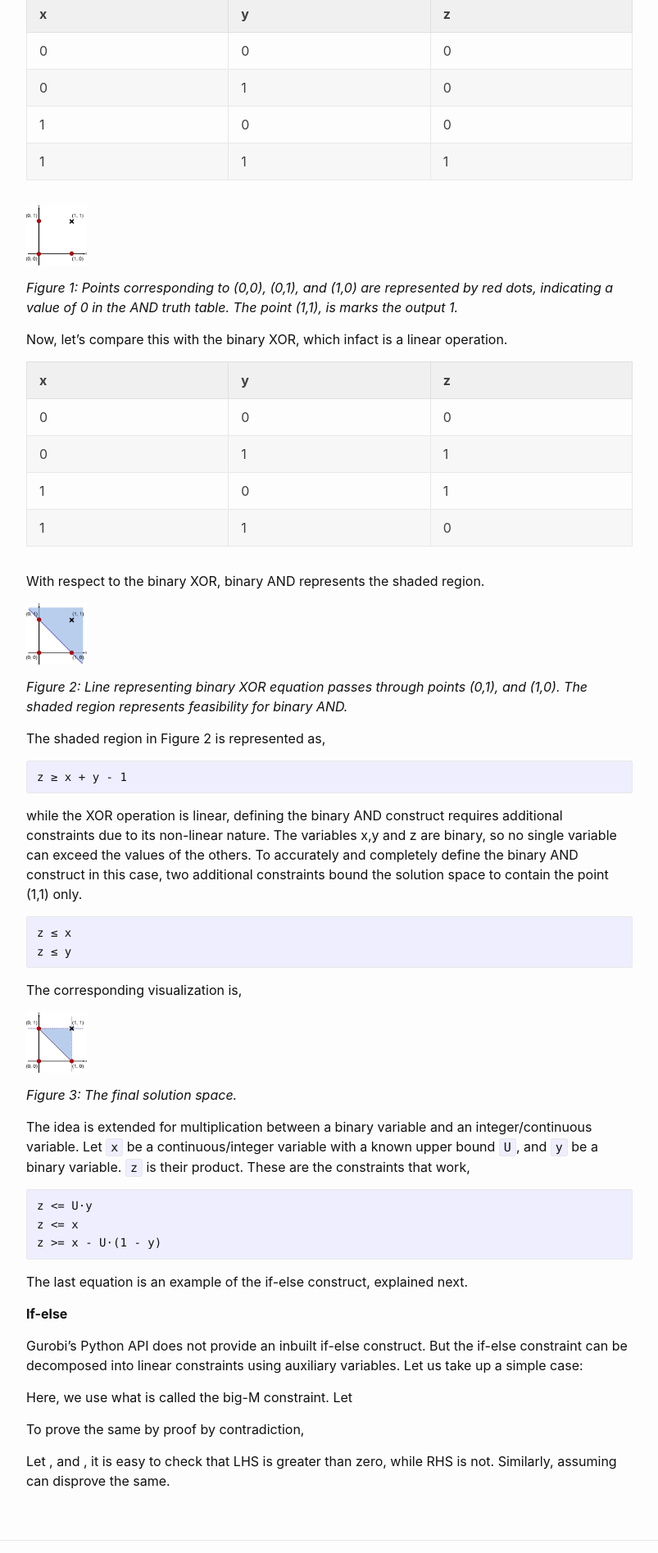
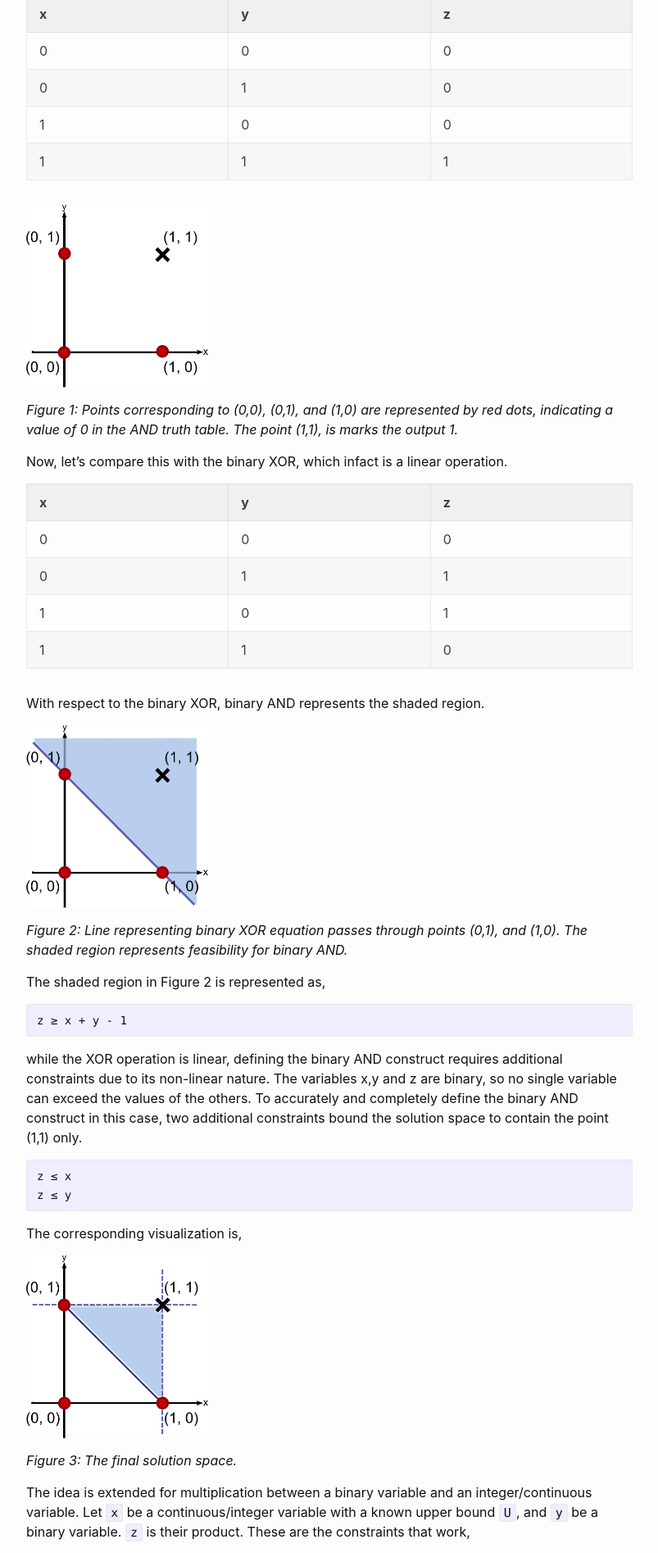
Before and after one commit to at3e/at3e.github.io, a Jekyll site: the page built from _posts/2024-12-27-gurobi-cheatsheet.md, in a window 1280 px wide. Shown: the part 673-2568 px from the top of the page at 82% size, without its empty margins (238-1041 px from the left). Built offline with Jekyll 4.4.1, drawn with Linux system fonts in a browser that asks for light colours.

Commit message:
Update 2024-12-27-gurobi-cheatsheet.md

````diff
--- a/_posts/2024-12-27-gurobi-cheatsheet.md
+++ b/_posts/2024-12-27-gurobi-cheatsheet.md
@@ -24,7 +24,7 @@
 | 1 | 0 | 0 |
 | 1 | 1 | 1 |
 
-![Image](/assets/Gurobi/figure1.png){: width="10%" align="center"}
+![Image](/assets/Gurobi/figure1.png){: width="30%" align="center"}
 
 *Figure 1: Points corresponding to (0,0), (0,1), and (1,0) are represented by red dots, indicating a value of 0 in the AND truth table. The point (1,1), is marks the output 1.*
 
@@ -39,7 +39,7 @@
 
 With respect to the binary XOR, binary AND represents the shaded region.
 
-![Image](/assets/Gurobi/figure2.png){: width="10%" align="center"}
+![Image](/assets/Gurobi/figure2.png){: width="30%" align="center"}
 
 *Figure 2: Line representing binary XOR equation passes through points (0,1), and (1,0). The shaded region represents feasibility for binary AND.*
 
@@ -57,7 +57,7 @@
 ```
 The corresponding visualization is,
 
-![Image](/assets/Gurobi/figure3.png){: width="10%" align="center"}
+![Image](/assets/Gurobi/figure3.png){: width="30%" align="center"}
 
 *Figure 3: The final solution space.*
 
````
